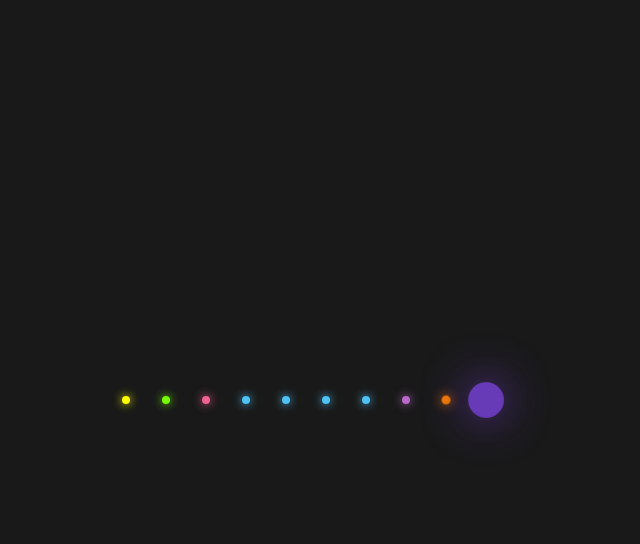
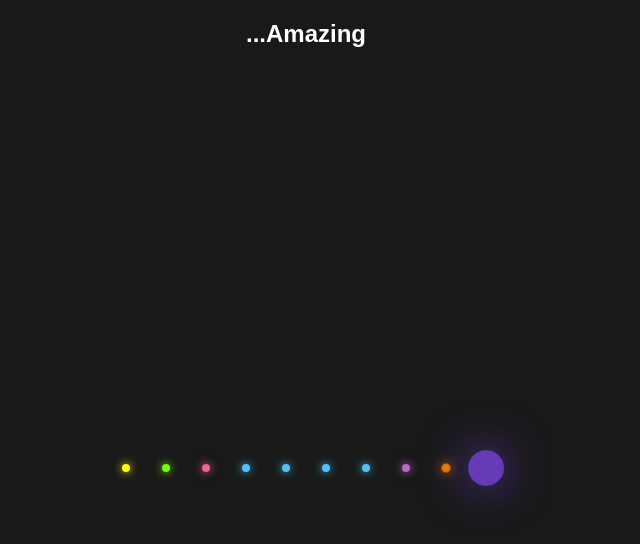
Before and after one commit to SirKhyric/my-first-repo, a plain HTML site: page index.html in a window 1280 px wide. Shown: the whole page, without its empty margins (334-974 px from the left). Drawn offline with Linux system fonts and the light colour scheme.

Commit message:
add header

```diff
--- a/index.html
+++ b/index.html
@@ -7,6 +7,8 @@
   <title>Glowing Dots</title>
 </head>
 <body>
+  <div>
+    <h2>...Amazing</h2>
     <ul>
       <li></li>
       <li></li>
@@ -19,5 +21,6 @@
       <li></li>
       <li></li>
     </ul>
+  </div>
 </body>
 </html>
--- a/styles.css
+++ b/styles.css
@@ -8,7 +8,7 @@ body {
 h2 {
   text-align: center;
   color: white;
-  margin-top: 70px;
+  margin-top: 70;
 }
 
 ul {
```
Lines whose indentation alone changed are shown as unchanged.
